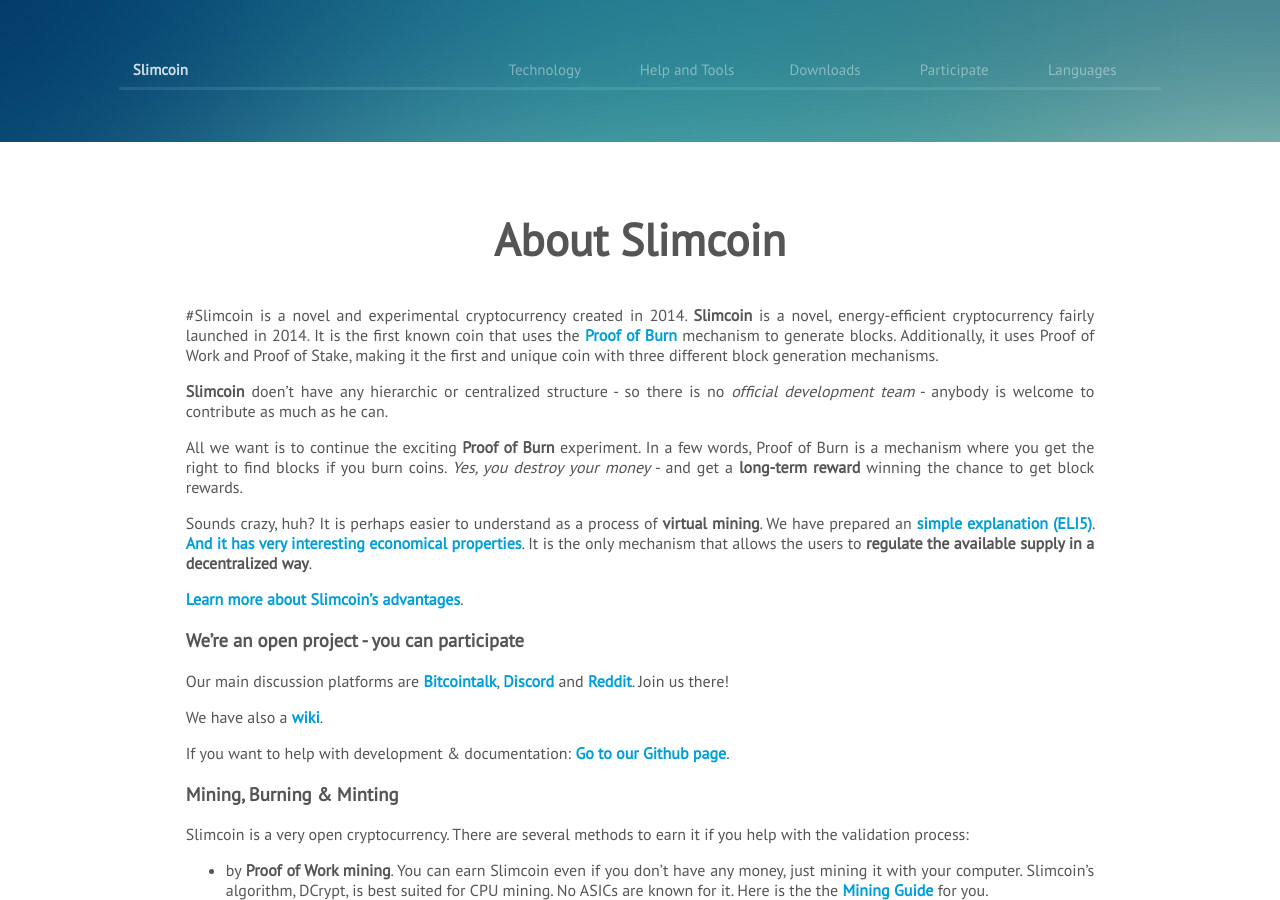
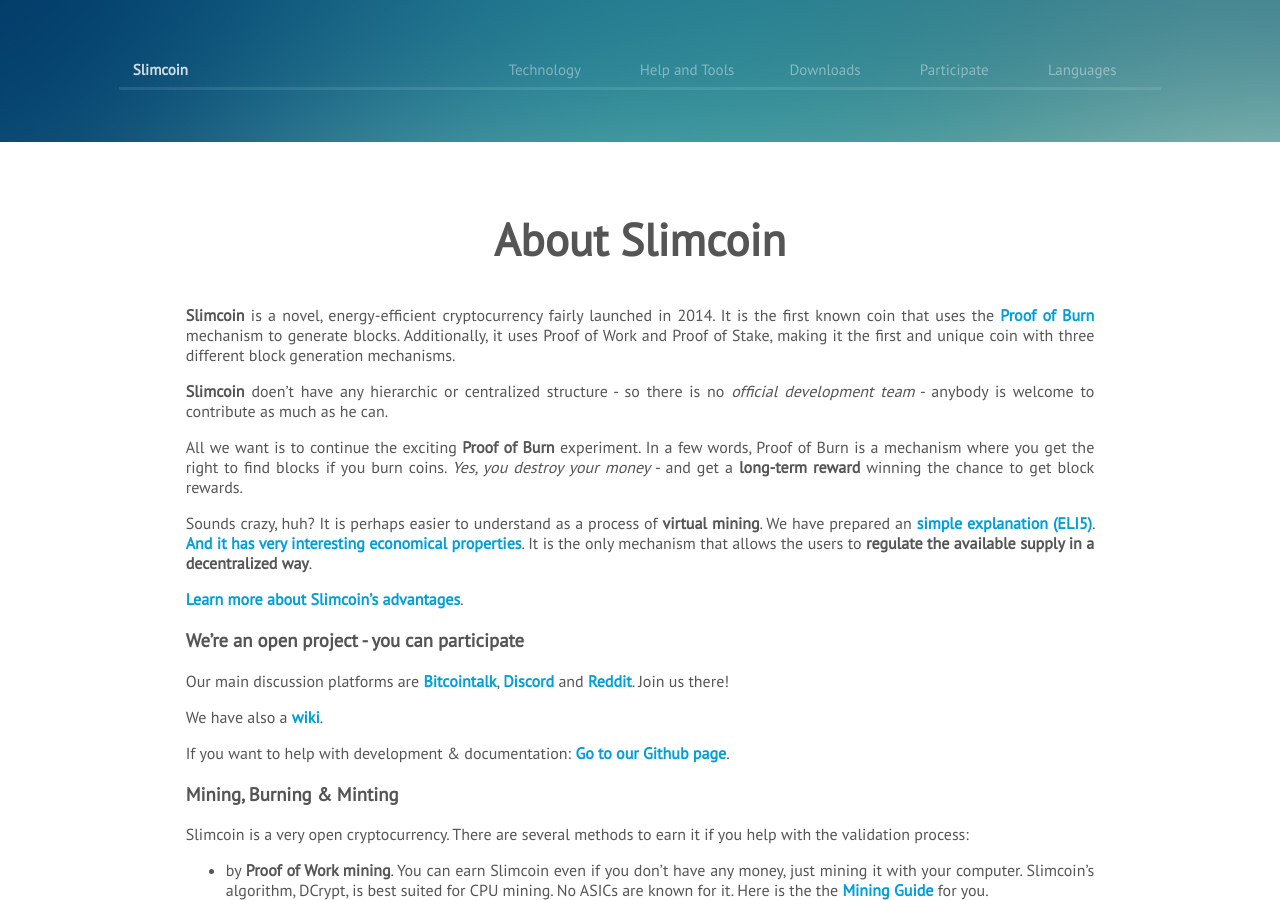
Before and after one commit to slimcoin-project/slimcoin-project.github.io, a Jekyll site: the page built from content/en/about-slimcoin.md, in a window 1280 px wide and 900 px high. Built offline with Jekyll 4.4.1, drawn with Linux system fonts in a browser that asks for light colours; some web fonts are replaced.

Commit message:
Update about-slimcoin.md

```diff
--- a/content/en/about-slimcoin.md
+++ b/content/en/about-slimcoin.md
@@ -8,7 +8,8 @@
 lang: en
 priority: 2
 ---
-#Slimcoin is a novel and experimental cryptocurrency created in 2014.
+[//]: # (Slimcoin is a novel and experimental cryptocurrency created in 2014.)
+
 **Slimcoin** is a novel, energy-efficient cryptocurrency fairly launched in 2014.  It is the first known coin that uses the [Proof of Burn](https://en.bitcoin.it/wiki/Proof_of_burn) mechanism to generate blocks. Additionally, it uses Proof of Work and Proof of Stake, making it the first and unique coin with three different block generation mechanisms.
 
 **Slimcoin** doen't have any hierarchic or centralized structure - so there is no *official development team* - anybody is welcome to contribute as much as he can.
```
